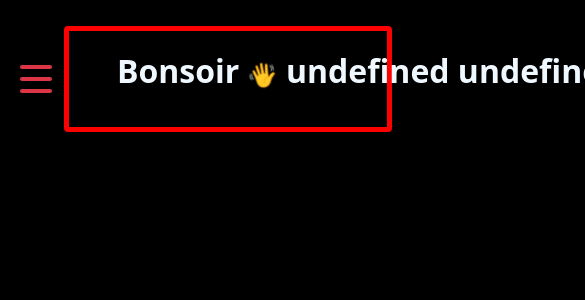
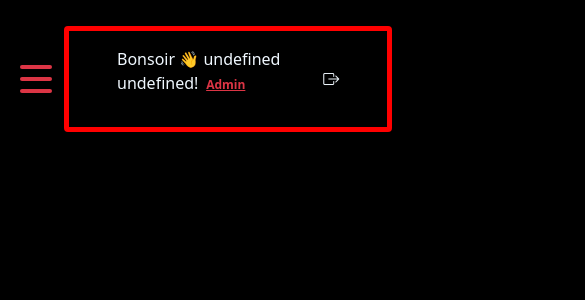
Before and after one commit to Z-Sitawi/Plateforme_de_Location_de_Voitures, a React (Vite) app in the folder frontend/: page /accueil/admin in a window 390 px wide. Shown: the top 300 px of the page, 585 px wide, since content can reach past the window. Built offline with nearby package versions, Linux system fonts and the light colour scheme; sample sign-in values are in the browser's storage.

Commit message:
fix responsive design

```diff
--- /dev/null
+++ b/frontend/src/styles/hello.css
@@ -0,0 +1,50 @@
+.salutation {
+  text-wrap: nowrap;
+  font-weight: bold;
+  font-size: xx-large;
+}
+
+#hand {
+  font-size: x-large;
+  display: inline-block;
+  animation: wave 1s ease-in-out infinite;
+}
+
+@keyframes wave {
+  0% {
+    transform: rotate(0deg);
+  }
+  50% {
+    transform: rotate(20deg);
+  }
+  100% {
+    transform: rotate(0deg);
+  }
+}
+
+@media screen AND (max-width: 1000px) {
+    .salutation {
+        font-size: x-large !important;
+    }
+}
+
+@media screen AND (max-width: 770px) {
+    .salutation {
+        font-size: large !important;
+        padding-left: 10px !important;
+        padding-right: 10px !important;
+        text-wrap: wrap;
+        text-align: center;
+    }
+}
+
+@media screen AND (max-width: 400px) {
+    .salutation {
+        font-size: medium !important;
+        padding-right: 20px !important;
+    }
+
+    .salutation i{
+        font-size: larger;
+    }
+}
--- a/frontend/src/styles/index.css
+++ b/frontend/src/styles/index.css
@@ -1,27 +1,14 @@
-/****** Salutation ******/
-.salutation {
-  text-wrap: nowrap;
-  font-weight: bold;
-  font-size: xx-large;
-  text-overflow: ellipsis;
-}
+.slideBar {
+  position: fixed;
+  top: 180px;
+  bottom: 0%;
+  border-left: none;
+  border-top-right-radius: 15px;
+  transition: 0.3s linear;
+  display: flex;
+  flex-direction: column;
 
-#hand {
-  font-size: x-large;
-  display: inline-block;
-  animation: wave 1s ease-in-out infinite;
-}
-
-@keyframes wave {
-  0% {
-    transform: rotate(0deg);
-  }
-  50% {
-    transform: rotate(20deg);
-  }
-  100% {
-    transform: rotate(0deg);
-  }
+  box-shadow: 0px 7px 7px 7px rgba(0, 0, 0, 0.407);
 }
 
 .slideBarBtn span {
@@ -39,19 +26,7 @@
   transform: scale(1.3);
 }
 
-.slideBar {
-  position: fixed;
-  top: 18vh;
-  bottom: 0%;
-  border-left: none;
-  border-top-right-radius: 15px;
-  transition: 0.3s linear;
 
-  display: flex;
-  flex-direction: column;
-
-  box-shadow: 0px 7px 7px 7px rgba(0, 0, 0, 0.407);
-}
 
 .slideBar p:nth-child(1) {
   border-top-right-radius: 15px;
@@ -62,6 +37,7 @@
   font-weight: bold;
   border-bottom: 2px solid #ffffff4c;
   transition: 0.3s;
+  text-decoration: none;
 }
 
 .slideBar p:hover {
```
